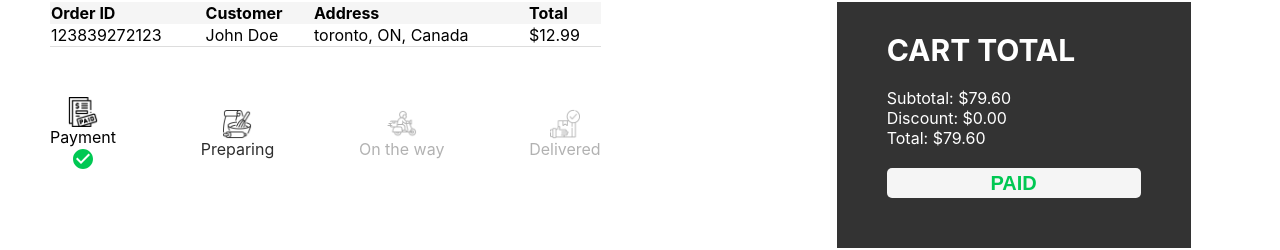
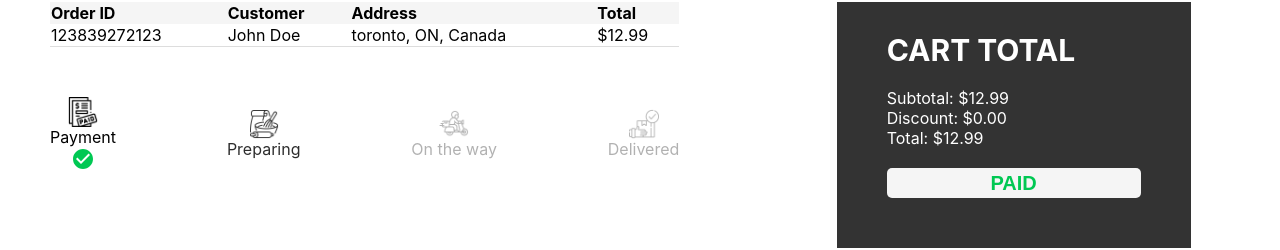
Before and after one commit to lavitzwind/ninja-maki-nextjs, a Next.js app: page /order/1 in a window 1280 px wide. Shown: the part 178-428 px from the top of the page. Built offline with nearby package versions, Linux system fonts and the light colour scheme.

Commit message:
fixing order total

```diff
--- a/pages/order/[id].jsx
+++ b/pages/order/[id].jsx
@@ -85,9 +85,9 @@ const Order = () => {
 				<div className={styles.wrapper}>
 					<h1 className={styles.title}>CART TOTAL</h1>
 					<div className={styles.textWrapper}>
-						<span className={styles.text}>Subtotal: $79.60</span>
+						<span className={styles.text}>Subtotal: $12.99</span>
 						<span className={styles.text}>Discount: $0.00</span>
-						<span className={styles.text}>Total: $79.60</span>
+						<span className={styles.text}>Total: $12.99</span>
 					</div>
 					<button disabled className={styles.button}>
 						PAID
--- a/styles/Order.module.css
+++ b/styles/Order.module.css
@@ -12,7 +12,7 @@
 	align-items: center;
 	justify-content: space-between;
 	margin-bottom: 20px;
-	width: 70%;
+	width: 80%;
 }
 
 .row:last-child {
@@ -21,7 +21,7 @@
 	justify-content: space-between;
 	margin-top: 50px;
 	margin-bottom: 20px;
-	width: 70%;
+	width: 80%;
 }
 
 .table {
```
